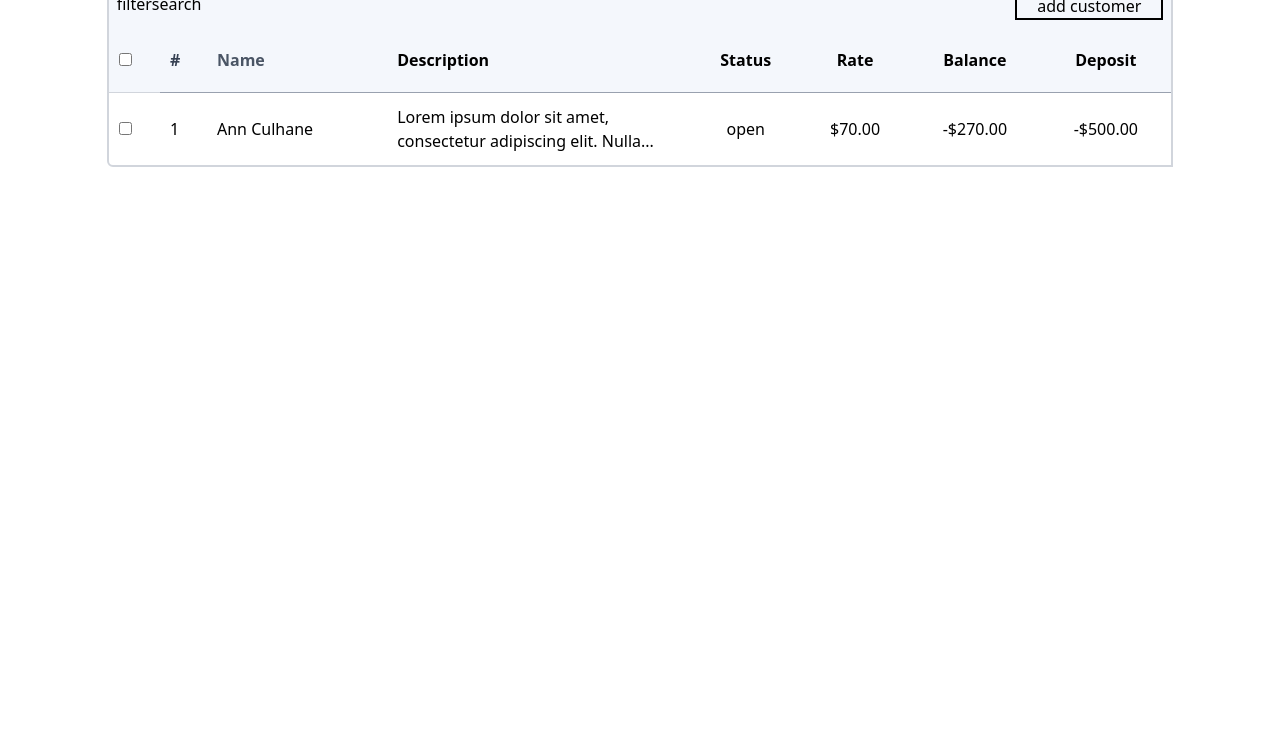
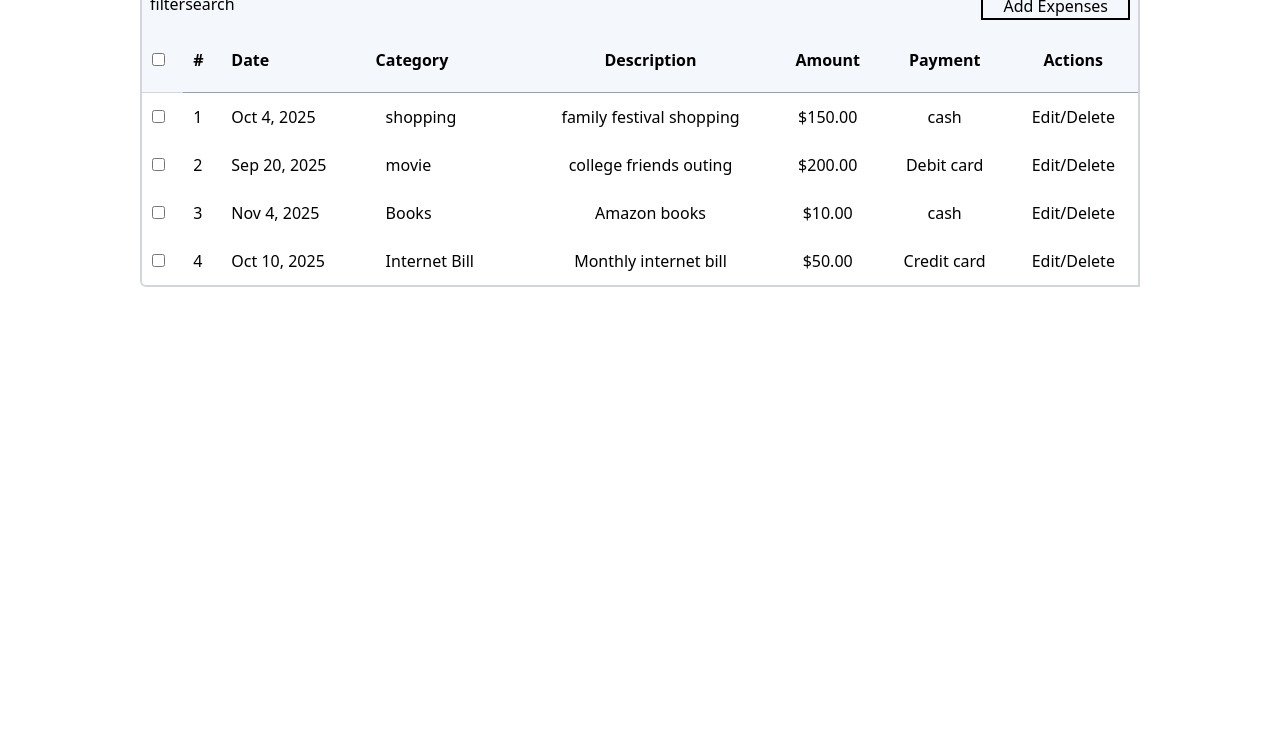
Before and after one commit to Bhavani-Bolloju/Expense-Tracker, a website built with Vite: page index.html in a window 1280 px wide. Shown: the part 54-800 px from the top of the page. Built offline with nearby package versions, Linux system fonts and the light colour scheme.

Commit message:
render expenses data dynamically to DOM

```diff
--- a/index.html
+++ b/index.html
@@ -8,21 +8,21 @@
     <title>Data table</title>
   </head>
   <body>
-    <h1 class="text-3xl">Data Table</h1>
+    <h1 class="text-3xl">Personal Expense Tracker</h1>
 
     <div
-      class="w-10/12 m-auto border-2 border-gray-300 rounded-s-md overflow-hidden"
+      class="w-[1000px] m-auto border-2 border-gray-300 rounded-s-md overflow-hidden"
     >
-      <div class="flex bg-[#F4F7FC] p-2">
+      <div class="flex bg-[#F4F7FC] p-2 w-full">
         <div>filter</div>
         <div>search</div>
         <button class="ml-auto border-2 px-5 hover:cursor-pointer add-customer">
-          add customer
+          Add Expenses
         </button>
       </div>
 
       <div>
-        <table>
+        <table class="w-full">
           <thead>
             <tr class="bg-[#F4F7FC]">
               <th
@@ -32,19 +32,25 @@
                 <input type="checkbox" />
               </th>
               <th
-                class="border-b border-solid border-gray-400 px-2.5 py-5 text-start text-gray-700"
+                class="border-b border-solid border-gray-400 px-2.5 py-5 text-start"
                 scope="col"
               >
                 #
               </th>
               <th
-                class="border-b border-solid border-gray-400 px-2.5 py-5 text-start text-gray-600 font-semibold"
+                class="border-b border-solid border-gray-400 px-2.5 py-5 text-start font-semibold"
                 scope="col"
               >
-                Name
+                Date
               </th>
               <th
                 class="border-b border-solid border-gray-400 px-2.5 py-5 text-start"
+                scope="col"
+              >
+                Category
+              </th>
+              <th
+                class="border-b border-solid border-gray-400 px-2.5 py-5"
                 scope="col"
               >
                 Description
@@ -53,45 +59,36 @@
                 class="border-b border-solid border-gray-400 px-2.5 py-5"
                 scope="col"
               >
-                Status
+                Amount
               </th>
               <th
                 class="border-b border-solid border-gray-400 px-2.5 py-5"
                 scope="col"
               >
-                Rate
+                Payment
               </th>
               <th
                 class="border-b border-solid border-gray-400 px-2.5 py-5"
                 scope="col"
               >
-                Balance
-              </th>
-              <th
-                class="border-b border-solid border-gray-400 px-2.5 py-5"
-                scope="col"
-              >
-                Deposit
+                Actions
               </th>
             </tr>
           </thead>
-          <tbody>
-            <tr>
+          <tbody class="expenses_list">
+            <!-- <tr>
               <td class="px-2.5 py-3">
                 <input type="checkbox" />
               </td>
-              <td class="px-2.5 py-3">1</td>
-              <td class="px-2.5 py-3">Ann Culhane</td>
-              <td class="px-2.5 py-3 w-2/7">
-                Lorem ipsum dolor sit amet, consectetur adipiscing elit.
-                Nulla...
-              </td>
+              <td class="px-2.5 py-3 min-w-5">1</td>
+              <td class="px-2.5 py-3">2025-11-03</td>
+              <td class="px-5 py-3">Groceries</td>
 
-              <td class="px-2.5 py-3 text-center">open</td>
-              <td class="px-2.5 py-3 text-center">$70.00</td>
-              <td class="px-2.5 py-3 text-center">-$270.00</td>
-              <td class="px-2.5 py-3 text-center">-$500.00</td>
-            </tr>
+              <td class="px-2.5 py-3 text-center">Trader Joe’s</td>
+              <td class="px-2.5 py-3 text-center">$45.23</td>
+              <td class="px-2.5 py-3 text-center">Credit Card</td>
+              <td class="px-2.5 py-3 text-center">Edit/Delete</td>
+            </tr> -->
           </tbody>
         </table>
       </div>
--- a/src/main.js
+++ b/src/main.js
@@ -1 +1,95 @@
-const btn_addCustomer = document.getElementsByClassName("add-customer");
+const btn_addCustomer = document.querySelector(".add-customer");
+
+const expensesContainer = document.querySelector(".expenses_list");
+
+btn_addCustomer?.addEventListener("click", function () {
+  console.log("btn clicked");
+});
+
+//render some generate data into the expenses table
+
+const data = [
+  {
+    id: 1,
+    date: "2025-10-04",
+    category: "shopping",
+    description: "family festival shopping",
+    amount: 150,
+    payment: "cash"
+  },
+  {
+    id: 2,
+    date: "2025-09-20",
+    category: "movie",
+    description: "college friends outing",
+    amount: 200,
+    payment: "Debit card"
+  },
+  {
+    id: 3,
+    date: "2025-11-04",
+    category: "Books",
+    description: "Amazon books",
+    amount: 10,
+    payment: "cash"
+  },
+  {
+    id: 4,
+    date: "2025-10-10",
+    category: "Internet Bill",
+    description: "Monthly internet bill",
+    amount: 50,
+    payment: "Credit card"
+  }
+];
+
+const expenseRow = `
+        <tr>
+              <td class="px-2.5 py-3">
+                <input type="checkbox" />
+              </td>
+              <td class="px-2.5 py-3 min-w-5">1</td>
+              <td class="px-2.5 py-3">2025-11-03</td>
+              <td class="px-5 py-3">Groceries</td>
+
+              <td class="px-2.5 py-3 text-center">Trader Joe’s</td>
+              <td class="px-2.5 py-3 text-center">$45.23</td>
+              <td class="px-2.5 py-3 text-center">Credit Card</td>
+              <td class="px-2.5 py-3 text-center">Edit/Delete</td>
+          </tr>
+
+`;
+
+function generateExpensesList(expenses) {
+  const list = expenses
+    .map((item) => {
+      const customFormatter = new Intl.DateTimeFormat("en-US", {
+        day: "numeric",
+        month: "short",
+        year: "numeric"
+      });
+      const formatDate = customFormatter.format(new Date(item.date));
+      // console.log(formatDate, new Date(formatDate));
+
+      return ` <tr>
+              <td class="px-2.5 py-3">
+                <input type="checkbox" />
+              </td>
+              <td class="px-2.5 py-3 min-w-5">${item.id}</td>
+              <td class="px-2.5 py-3">${formatDate}</td>
+              <td class="px-5 py-3">${item.category}</td>
+
+              <td class="px-2.5 py-3 text-center">${item.description}</td>
+              <td class="px-2.5 py-3 text-center">$${item.amount.toFixed(
+                2
+              )}</td>
+              <td class="px-2.5 py-3 text-center">${item.payment}</td>
+              <td class="px-2.5 py-3 text-center">Edit/Delete</td>
+            </tr>`;
+    })
+    .join("");
+
+  expensesContainer.insertAdjacentHTML("beforeend", list);
+}
+
+generateExpensesList(data);
```
